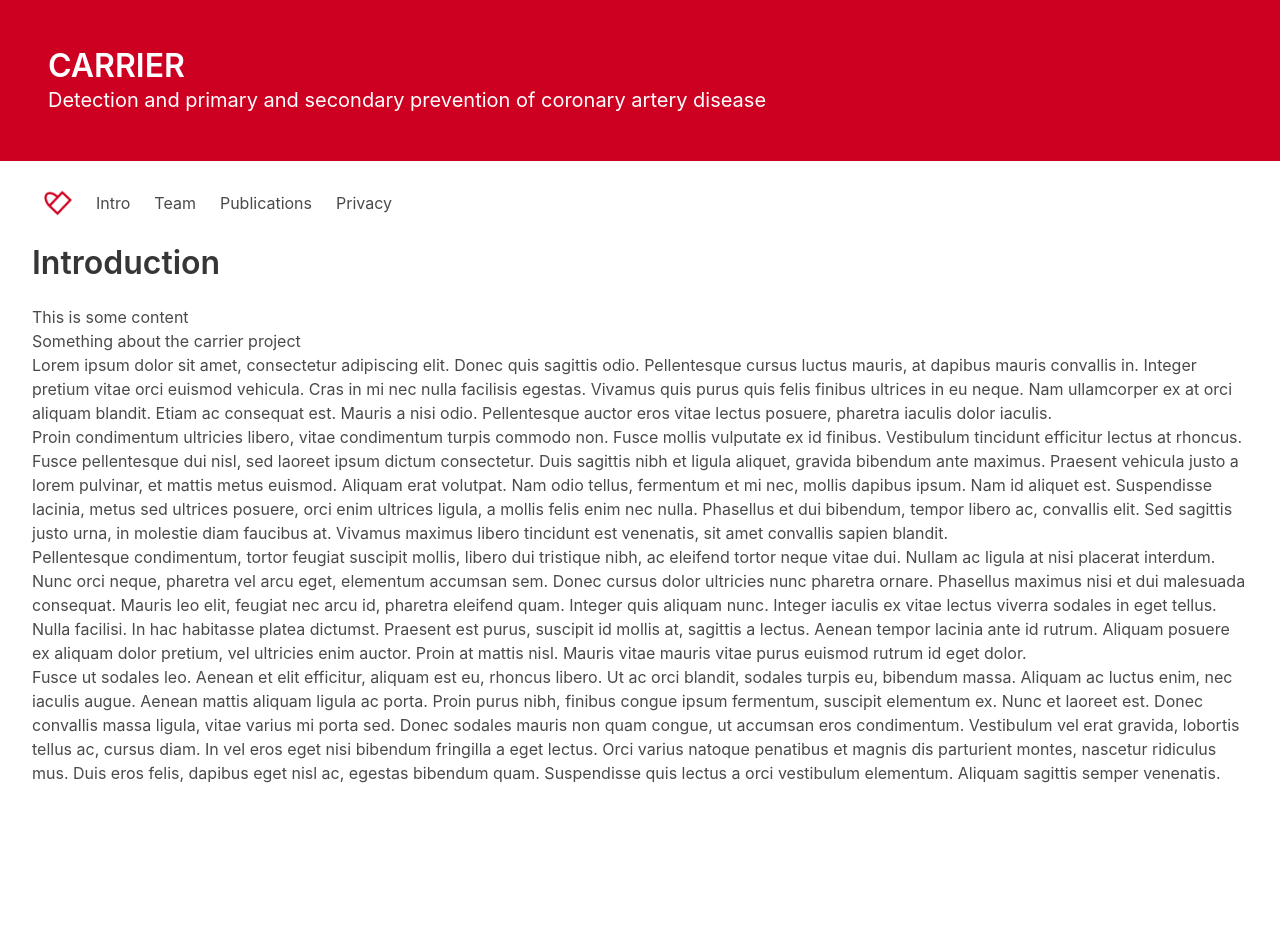
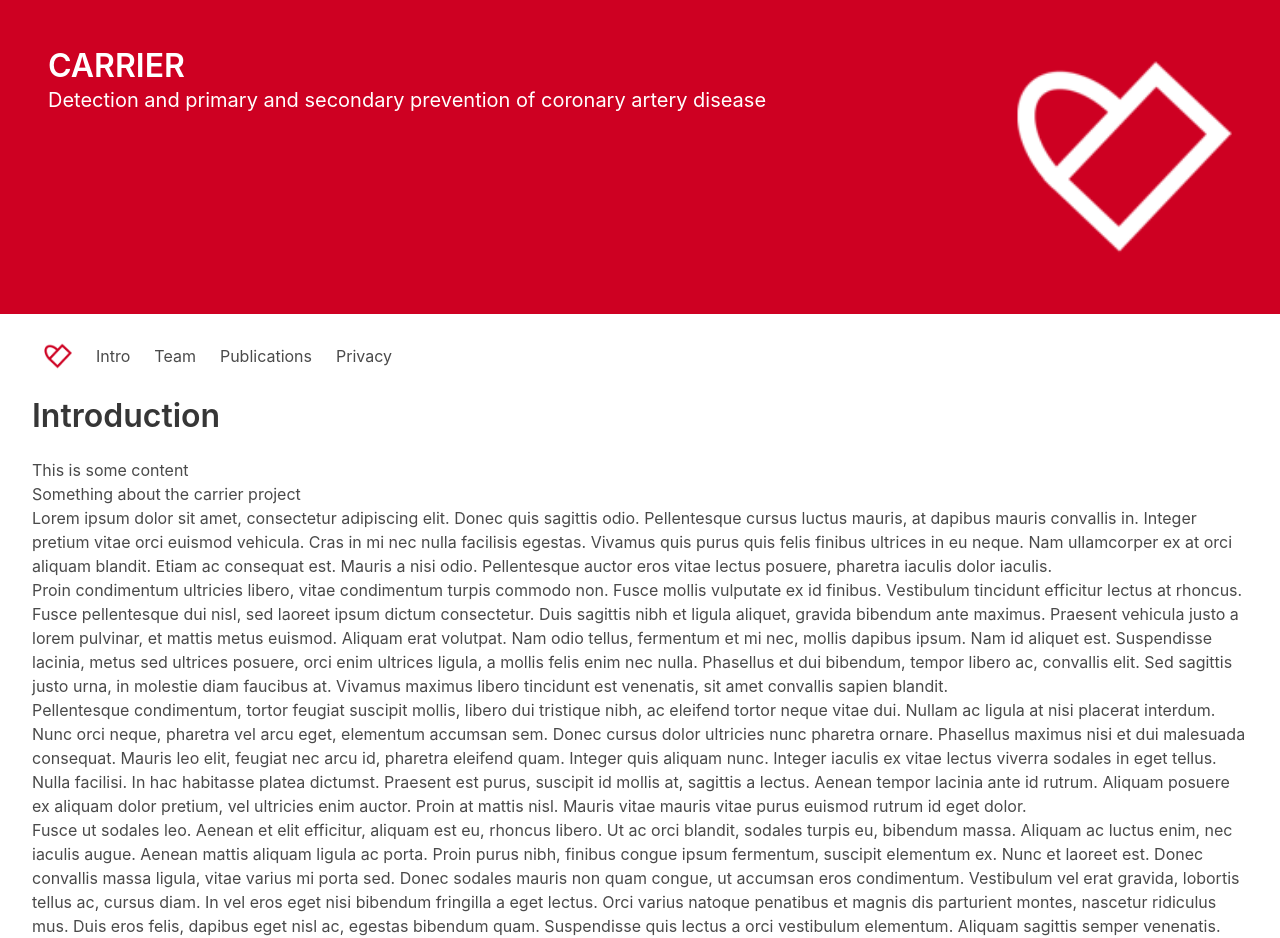
Before and after one commit to CARRIER-project/carrier-website, a Jekyll site: the page built from index.md, in a window 1280 px wide. Built offline with Jekyll 4.4.1, drawn with Linux system fonts in a browser that asks for light colours; our own code applies the rules of GitHub Pages for plain Markdown files; before the commit the page ends 900 px from its top, so only the background shows below that.

Commit message:
Added other logo

```diff
--- a/_layouts/default.html
+++ b/_layouts/default.html
@@ -9,19 +9,28 @@
 <body>
 <section class="hero">
     <div class="hero-body">
+        <div class="columns">
+            <div class="column is-four-fifths">
         <p class="title">
             {{ site.title }}
         </p>
         <p class="subtitle">
             {{site.description}}
         </p>
+            </div>
+            <div class="column">
+                <figure class="image is-fullwidth">
+                <img src="assets/logo_monochrome_white.png">
+                </figure>
+            </div>
+        </div>
     </div>
 </section>
 <section class="nav-section">
     <nav class="navbar is-transparent is-spaced" role="navigation" aria-label="main navigation">
         <div class="navbar-brand">
 
-            <a class="navbar-item" href="{{ site.url | append: site.baseurl | append: "/"}}"><img src="assets/logo_monochrome.png"></a>
+            <a class="navbar-item" href="{{ site.url | append: site.baseurl | append: "/"}}"><img src="assets/logo_monochrome_red.png"></a>
             <a role="button" class="navbar-burger" aria-label="menu" aria-expanded="false" data-target="navBarData">
                 <span aria-hidden="true"></span>
                 <span aria-hidden="true"></span>
```
Also changed, not shown: assets/logo_monochrome_red.png (renamed from assets/logo_monochrome.png), assets/logo_monochrome_white.png (added).
